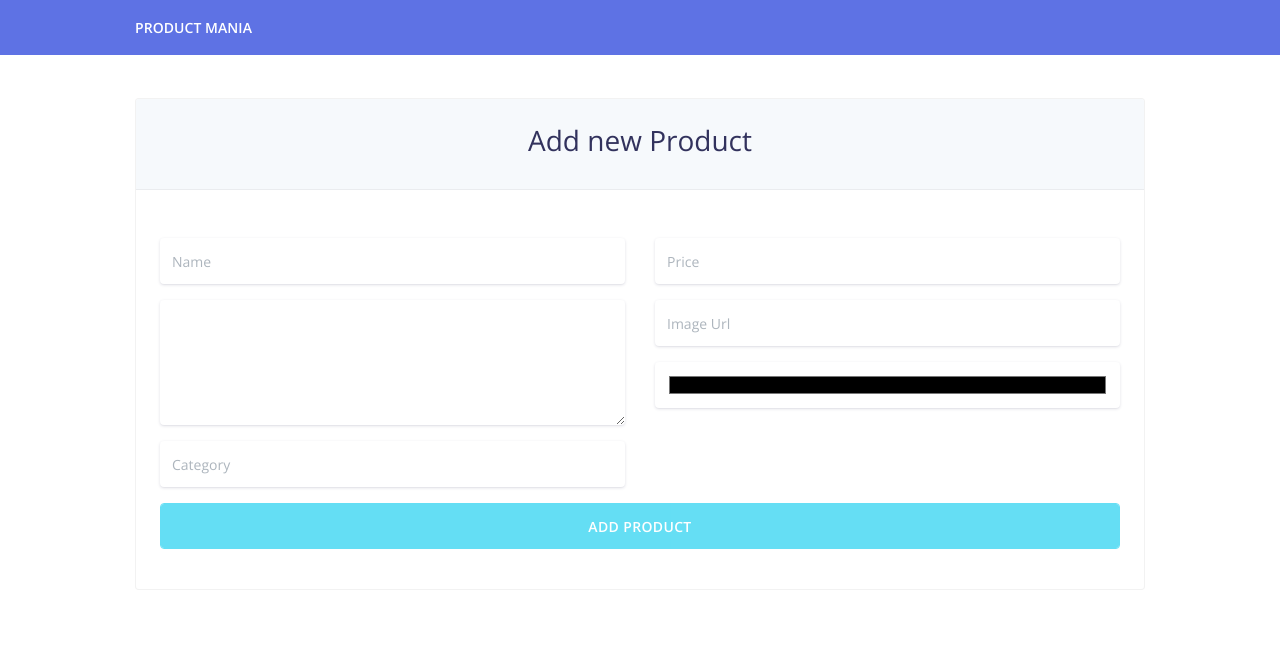
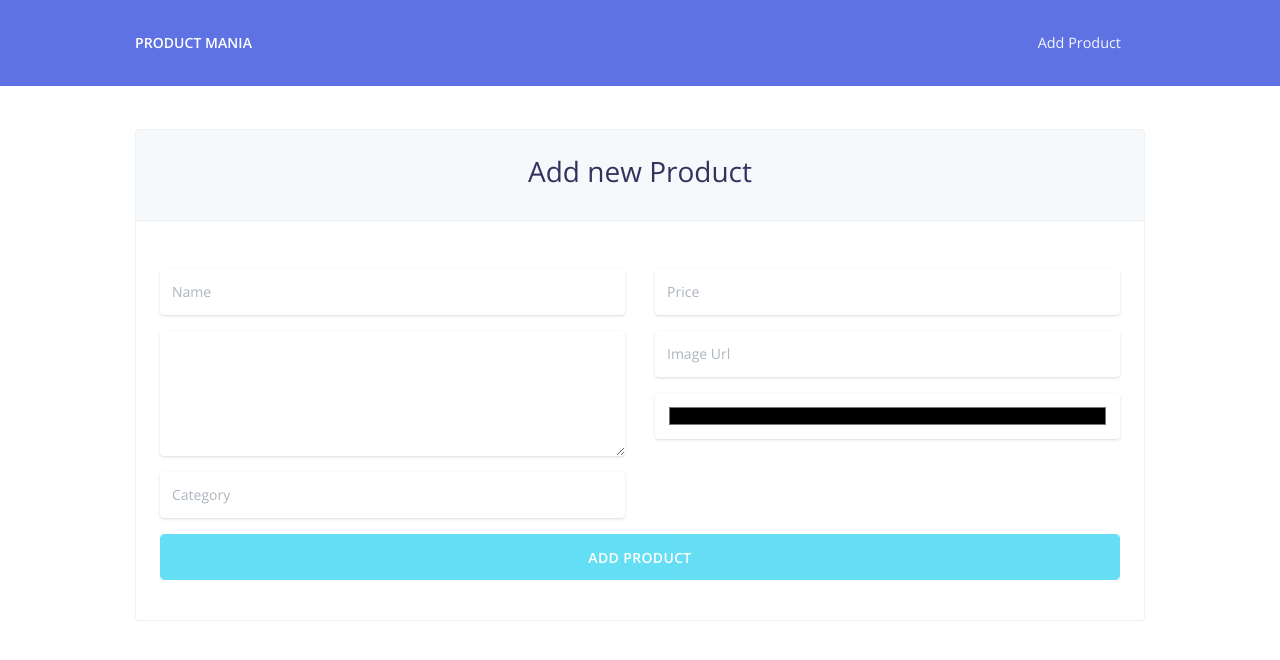
Before and after one commit to tobiamos/grey-client, an Angular app: page /#/add in a window 1280 px wide. Shown: the top 660 px of the page. Built offline with nearby package versions, Linux system fonts and the light colour scheme; some icons are missing; what ng2-search-filter would draw is missing.

Commit message:
add product link to header

```diff
--- a/src/app/header/header.component.html
+++ b/src/app/header/header.component.html
@@ -20,22 +20,13 @@
           </div>
         </div>
       </div>
-      <!-- <ul class="navbar-nav ml-lg-auto">
-        <li *ngIf="!this.userLoggedIn()" class="nav-item">
-          <a class="nav-link" [routerLink]="[ '/register']">Register
+      <ul class="navbar-nav ml-lg-auto">
+        <li  class="nav-item">
+          <a class="nav-link" [routerLink]="[ '/add']">Add Product
             <span class="sr-only">(current)</span>
           </a>
         </li>
-        <li *ngIf="!this.userLoggedIn()" class="nav-item">
-          <a class="nav-link"  [routerLink]="[ '/login']">Login</a>
-        </li>
-        <li *ngIf="this.userLoggedIn()" class="nav-item">
-          <a class="nav-link" routerLink="/bucketlist">Lists</a>
-        </li>
-        <li (click)="logOut()" *ngIf="this.userLoggedIn()" class="nav-item">
-          <a class="nav-link" routerLink="/bucketlist">Logout</a>
-        </li>
-      </ul> -->
+      </ul>
     </div>
   </div>
 </nav>
```
